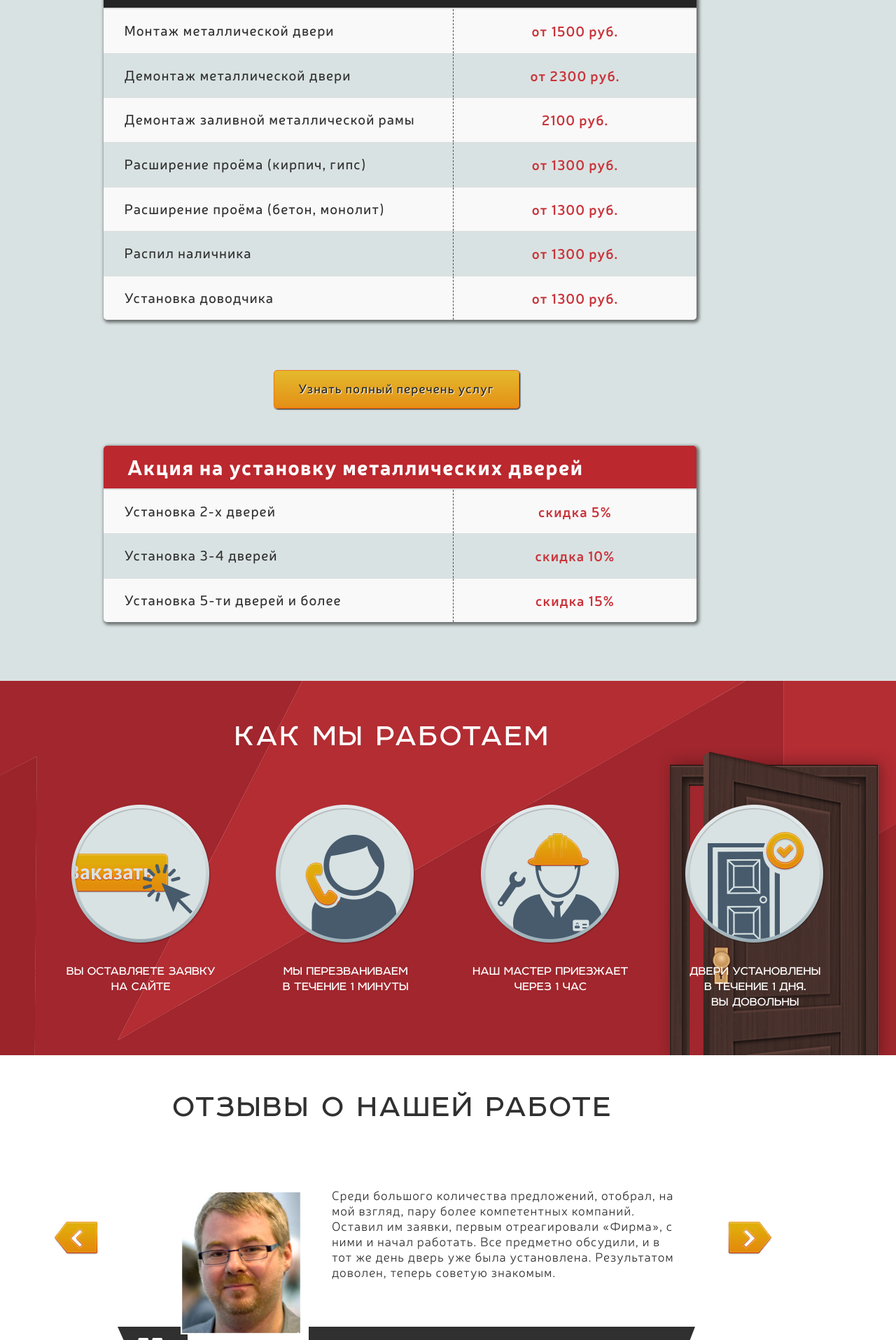
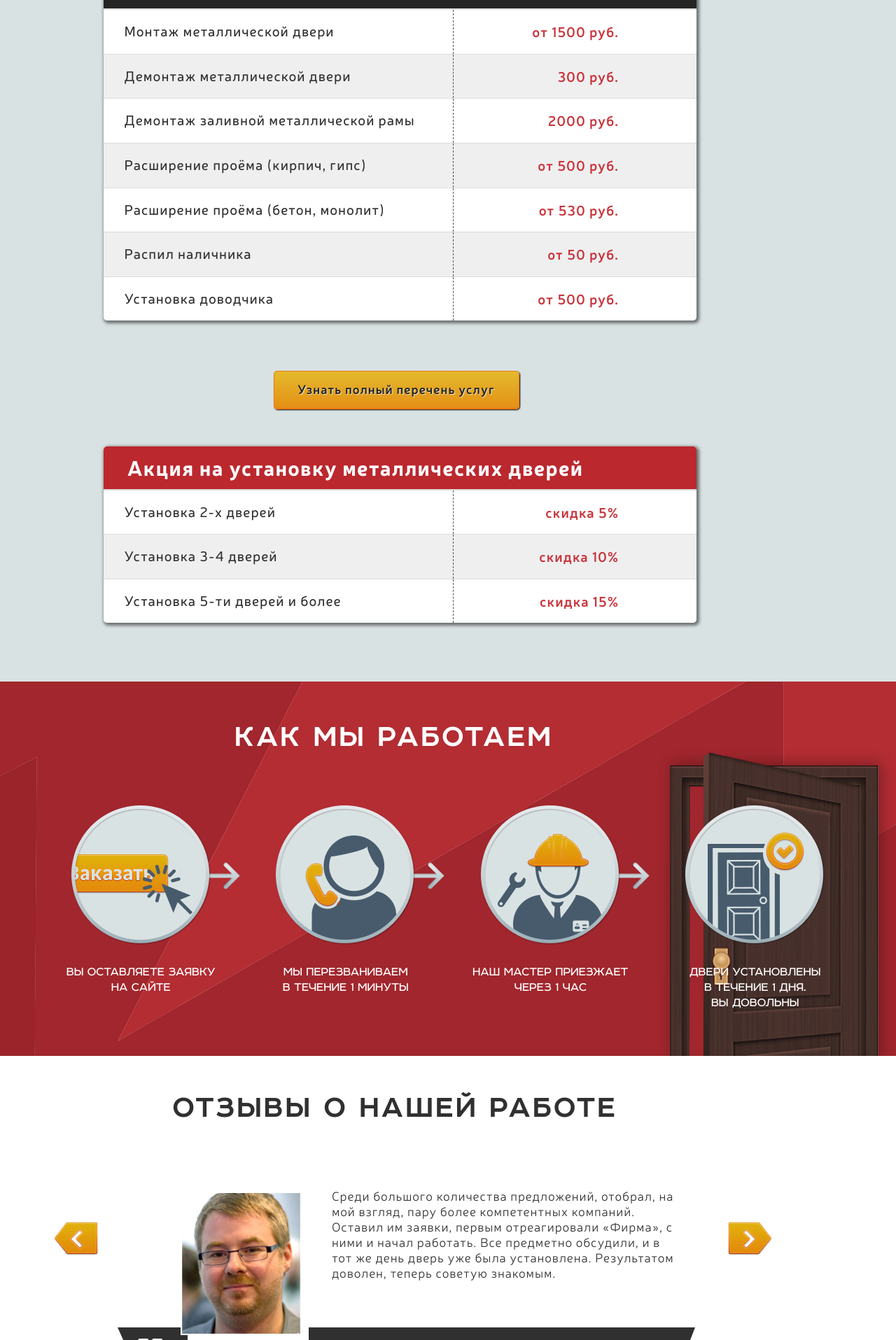
Before and after one commit to miskovaleksey/doors, a PHP site: page / in a window 1280 px wide. Shown: the part 3960-5875 px from the top of the page at 70% size. Run offline with PHP 8.4, Linux system fonts and the light colour scheme; some libraries are stand-ins or nearby versions.

Commit message:
fixed style + text

```diff
--- a/css/index.css
+++ b/css/index.css
@@ -90,10 +90,10 @@
   background: linear-gradient(to top, #e49016, #e4ba2d );
   box-shadow: inset 0px 1px 0px #edc05d;
   font-size: 18px;
-  font-weight: 400;
+  font-weight: 600;
   text-transform: none;
   color: #1b2129;
-  text-shadow: 1px 0.5px 1px #fff;
+  text-shadow: 1px 1px 1px rgba(255,255,255, 0.7);
   display: inline-block;
   border-radius: 5px;
   box-shadow: 1px 1px 2px 0px rgba(0,0,0,1);
@@ -481,8 +485,6 @@ body .eggs .desc p {
 body .price {
   padding-top: 0px;
   padding-bottom: 42px;
-}
-body .price > .container {
   position: relative;
 }
 
@@ -518,6 +521,7 @@ body .price.gray .wrapper-table.last {
 }
 body .price .wrapper-table table {
   margin-bottom: 0;
+  background-color: #fff;
 }
 body .price .wrapper-table table thead {
   background-color: #242424;
@@ -532,6 +536,9 @@ body .price .wrapper-table table th {
   padding: 9px 34px;
   font-size: 30px;
 }
+body .price .wrapper-table table tbody tr:nth-child(even){
+  background-color: #efeff0;
+}
 body .price .wrapper-table table td.first {
   border-right: 1px dashed #535354;
   color: #303030;
@@ -545,11 +552,13 @@ body .price .wrapper-table table td.second {
   font-size: 20px;
   color: #c9333a;
   font-weight: 600;
-  text-align: center;
+  text-align: right;
   letter-spacing: 1px;
   padding: 17px;
 }
-
+body .price .wrapper-table table td.second span {
+  margin-right: 30%;
+}
 body .price a.button {
   margin-left: 43px;
   margin-top: 62px;
@@ -579,13 +588,19 @@ body .work h1 {
   text-transform: uppercase;
   letter-spacing: 3px;
   color: #fff;
+  font-weight: bold;
 }
 body .work  .wrapper-work-egg {
   margin-top: 72px;
   text-align: center;
+  position: relative;
 }
 body .work  .wrapper-work-egg .image {
   margin-bottom: 28px;
+}
+body .work  .wrapper-work-egg .image img{
+  position: relative;
+  z-index: 2
 }
 body .work  .wrapper-work-egg .desc {
   font-family: 'Room', sans-serif;
@@ -594,6 +609,15 @@ body .work  .wrapper-work-egg .desc {
   text-transform: uppercase;
   color: #fff;
   line-height: 22px;
+}
+body .work .wrapper-work-egg .image-arrow{
+  background: url("../image/eggs-arrow.png") no-repeat scroll 0 0 rgba(0, 0, 0, 0);
+  height: 39px;
+  position: absolute;
+  right: 5px;
+  top: 30%;
+  width: 55px;
+  z-index: 1;
 }
 /*=============================*/
 /*Reviews Block*/
@@ -610,6 +634,7 @@ body .reviews h1 {
   text-transform: uppercase;
   letter-spacing: 3px;
   color: #303030;
+  font-weight: bold;
 }
 body .reviews .carusel {
   position: relative;
--- a/index.php
+++ b/index.php
@@ -289,7 +289,7 @@
       <div class="col-xs-6">
         <div class="desc">
           <h2>Стоимость</h2>
-          <p class="text">Экономия до 3000 руб. в сравнении с фирмами.</p>
+          <p class="text">Экономия до 3000 руб. в сравнении с другими фирмами.</p>
         </div>
       </div>
     </div>
@@ -303,7 +303,7 @@
       </div>
       <div class="col-xs-offset-1 col-xs-9">
         <div class="wrapper-table">
-          <table class="table table-striped">
+          <table class="table">
             <thead>
               <tr>
                 <th colspan="2">Межкомнатные двери</th>
@@ -312,19 +312,19 @@
             <tbody>
               <tr>
                 <td class="first">Монтаж одностворчатой двери</td>
-                <td class="second">от 1500 руб.</td>
+                <td class="second"><span>от 1200 руб.</span></td>
               </tr>
               <tr>
-                <td class="first">Монтаж двухстворчатой двери</td>
-                <td class="second">от 2300 руб.</td>
+                <td class="first">Монтаж двустворчатой двери</td>
+                <td class="second"><span>от 2300 руб.</span></td>
               </tr>
               <tr>
                 <td class="first">Монтаж сборной арки</td>
-                <td class="second">2100 руб.</td>
+                <td class="second"><span>2300 руб.</span></td>
               </tr>
               <tr>
                 <td class="first">Монтаж откосов</td>
-                <td class="second">от 1300 руб.</td>
+                <td class="second"><span>от 1300 руб.</span></td>
               </tr>
             </tbody>
           </table>
@@ -333,7 +333,7 @@
 
       <div class="col-xs-offset-1 col-xs-9">
         <div class="wrapper-table last">
-          <table class="table table-striped">
+          <table class="table">
             <thead>
               <tr>
                 <th colspan="2">А так же дополнительные услуги</th>
@@ -342,27 +342,27 @@
             <tbody>
               <tr>
                 <td class="first">Установка добора (расширителя)</td>
-                <td class="second">500 руб.</td>
+                <td class="second"><span>500 руб.</span></td>
               </tr>
               <tr>
                 <td class="first">Врезка замка</td>
-                <td class="second">500 руб.</td>
+                <td class="second"><span>500 руб.</span></td>
               </tr>
               <tr>
                 <td class="first">Демонтаж двери</td>
-                <td class="second">400 руб.</td>
+                <td class="second"><span>200 руб.</span></td>
               </tr>
               <tr>
                 <td class="first">Расширение проёма</td>
-                <td class="second">от 400 руб.</td>
+                <td class="second"><span>от 400 руб.</span></td>
               </tr>
               <tr>
                 <td class="first">Сужение проёма</td>
-                <td class="second">от 200 руб.</td>
+                <td class="second"><span>от 200 руб.</span></td>
               </tr>
               <tr>
                 <td class="first">Вынос мусора</td>
-                <td class="second">300 руб.</td>
+                <td class="second"><span>300 руб.</span></td>
               </tr>
             </tbody>
           </table>
@@ -457,7 +457,7 @@
     <div class="container">
       <div class="col-xs-offset-1 col-xs-9">
         <div class="wrapper-table">
-          <table class="table table-striped">
+          <table class="table">
             <thead>
               <tr>
                 <th colspan="2">Входные двери</th>
@@ -466,31 +466,31 @@
             <tbody>
               <tr>
                 <td class="first">Монтаж металлической двери</td>
-                <td class="second">от 1500 руб.</td>
+                <td class="second"><span>от 1500 руб.</span></td>
               </tr>
               <tr>
                 <td class="first">Демонтаж металлической двери</td>
-                <td class="second">от 2300  руб.</td>
+                <td class="second"><span>300  руб.</span></td>
               </tr>
               <tr>
                 <td class="first">Демонтаж заливной металлической рамы</td>
-                <td class="second">2100 руб.</td>
+                <td class="second"><span>2000 руб.</span></td>
               </tr>
               <tr>
                 <td class="first">Расширение проёма (кирпич, гипс)</td>
-                <td class="second">от 1300  руб.</td>
+                <td class="second"><span>от 500  руб.</span></td>
               </tr>
               <tr>
                 <td class="first">Расширение проёма (бетон, монолит)</td>
-                <td class="second">от 1300  руб.</td>
+                <td class="second"><span>от 530  руб.</span></td>
               </tr>
               <tr>
                 <td class="first">Распил наличника</td>
-                <td class="second">от 1300  руб.</td>
+                <td class="second"><span>от 50 руб.</span></td>
               </tr>
               <tr>
                 <td class="first">Установка доводчика</td>
-                <td class="second">от 1300  руб.</td>
+                <td class="second"><span>от 500  руб.</span></td>
               </tr>
             </tbody>
           </table>
@@ -577,7 +577,7 @@
 
       <div class="col-xs-offset-1 col-xs-9">
         <div class="wrapper-table last">
-          <table class="table table-striped">
+          <table class="table">
             <thead>
               <tr>
                 <th colspan="2">Акция на установку металлических дверей</th>
@@ -586,15 +586,15 @@
             <tbody>
               <tr>
                 <td class="first">Установка 2-х дверей</td>
-                <td class="second">скидка 5%</td>
+                <td class="second"><span>скидка 5%</span></td>
               </tr>
               <tr>
                 <td class="first">Установка 3-4 дверей</td>
-                <td class="second">скидка 10%</td>
+                <td class="second"><span>скидка 10%</span></td>
               </tr>
               <tr>
                 <td class="first">Установка 5-ти дверей и более</td>
-                <td class="second">скидка 15%</td>
+                <td class="second"><span>скидка 15%</span></td>
               </tr>
             </tbody>
           </table>
@@ -614,18 +614,21 @@
               <img src="./image/work-egg-01.png">
           </div>
           <div class="desc">Вы оставляете заявку<br /> на сайте</div>
+          <div class="image-arrow"></div>
       </div>
       <div class="col-xs-3 wrapper-work-egg">
           <div class="image">
               <img src="./image/work-egg-02.png">
           </div>
           <div class="desc">Мы перезваниваем<br /> в течение 1 минуты</div>
+          <div class="image-arrow"></div>
       </div>
       <div class="col-xs-3 wrapper-work-egg">
           <div class="image">
               <img src="./image/work-egg-03.png">
           </div>
           <div class="desc">Наш мастер приезжает<br /> через 1 час</div>
+          <div class="image-arrow"></div>
       </div>
       <div class="col-xs-3 wrapper-work-egg">
           <div class="image">
@@ -661,21 +664,30 @@
             </div>
             <div class="item">
               <div class="image">
-                <img src="./image/reviews-01.jpg">
+                <img src="./image/reviews-02.jpg">
               </div>
               <div class="desc">
-                <p>Среди большого количества предложений, отобрал, на мой взгляд, пару более компетентных компаний. Оставил им заявки, первым отреагировали «Фирма», с ними и начал работать. Все предметно обсудили, и в тот же день дверь уже была установлена. Результатом доволен, теперь советую знакомым.</p>
+                <p>Мы делали срочный предпродажный ремонт в квартире, и сроки для нас были очень важны. Двери установили очень качественно, без проблем и переделок. Отличный вариант для тех, кому нужно установить двери быстро и по приемлемой цене, да и вообще хорошая фирма.</p>
               </div>
-              <div class="autor">Михаил, предприниматель</div>
+              <div class="autor">Максим, риэлтор</div>
             </div>
             <div class="item">
               <div class="image">
-                <img src="./image/reviews-01.jpg">
+                <img src="./image/reviews-03.jpg">
               </div>
               <div class="desc">
-                <p>Среди большого количества предложений, отобрал, на мой взгляд, пару более компетентных компаний. Оставил им заявки, первым отреагировали «Фирма», с ними и начал работать. Все предметно обсудили, и в тот же день дверь уже была установлена. Результатом доволен, теперь советую знакомым.</p>
+                <p>Не было времени искать тех, кто поставит мне двери, решила найти мастера через интернет. Высыпалось КУЧА предложений, посмотрела на отзывы — позвонила и НИ ЧУТОЧКИ не прогадала! Заменили все двери в 4-х комнатной квартире, со скидками получилась очень хорошая экономия. Теперь советую всем моим подругам.</p>
               </div>
-              <div class="autor">Михаил, предприниматель</div>
+              <div class="autor">Светлана, руководитель</div>
+            </div>
+            <div class="item">
+              <div class="image">
+                <img src="./image/reviews-04.jpg">
+              </div>
+              <div class="desc">
+                <p>В свой загородный дом я решила поставить новые двери. Дошло дело до установки, но муж постоянно был занят. Попробовала поработать с несколькими компаниями: одни обсчитали, других ждала весь день. Обратилась в «Фирма» — в тот же день приехал приятный молодой человек, который сделал мне все, как я хотела. Никаких ошибок в установке муж не нашел (сам строитель).</p>
+              </div>
+              <div class="autor">Ирина, педагог</div>
             </div>
           </div>
         </div>
@@ -760,9 +772,9 @@
       </div>
       <div class="col-xs-5">
         <nav>
-          <a href="#">Как мы работаем</a>
-          <a href="#">Цены</a>
-          <a href="#">Отзывы о нас</a>
+          <a href="#section-work" class="scroll">Как мы работаем</a>
+          <a href="#section-price" class="scroll">Цены</a>
+          <a href="#section-reviews" class="scroll">Отзывы о нас</a>
         </nav>
       </div>
       <div class="col-xs-4">
@@ -850,5 +862,33 @@
     </div>
   </footer>
 
+<!-- Yandex.Metrika counter -->
+<script type="text/javascript">
+(function (d, w, c) {
+    (w[c] = w[c] || []).push(function() {
+        try {
+            w.yaCounter26199870 = new Ya.Metrika({id:26199870,
+                    webvisor:true,
+                    clickmap:true,
+                    trackLinks:true,
+                    accurateTrackBounce:true});
+        } catch(e) { }
+    });
+
+    var n = d.getElementsByTagName("script")[0],
+        s = d.createElement("script"),
+        f = function () { n.parentNode.insertBefore(s, n); };
+    s.type = "text/javascript";
+    s.async = true;
+    s.src = (d.location.protocol == "https:" ? "https:" : "http:") + "//mc.yandex.ru/metrika/watch.js";
+
+    if (w.opera == "[object Opera]") {
+        d.addEventListener("DOMContentLoaded", f, false);
+    } else { f(); }
+})(document, window, "yandex_metrika_callbacks");
+</script>
+<noscript><div><img src="//mc.yandex.ru/watch/26199870" style="position:absolute; left:-9999px;" alt="" /></div></noscript>
+<!-- /Yandex.Metrika counter -->
+
 </body>
 </html>
```
Also changed, not shown: other parts of css/index.css (+15 -9 lines), javascript/doors.js (+12 -7 lines), image/eggs-arrow.png (added), image/reviews-02.jpg (added), image/reviews-03.jpg (added), image/reviews-04.jpg (added).
